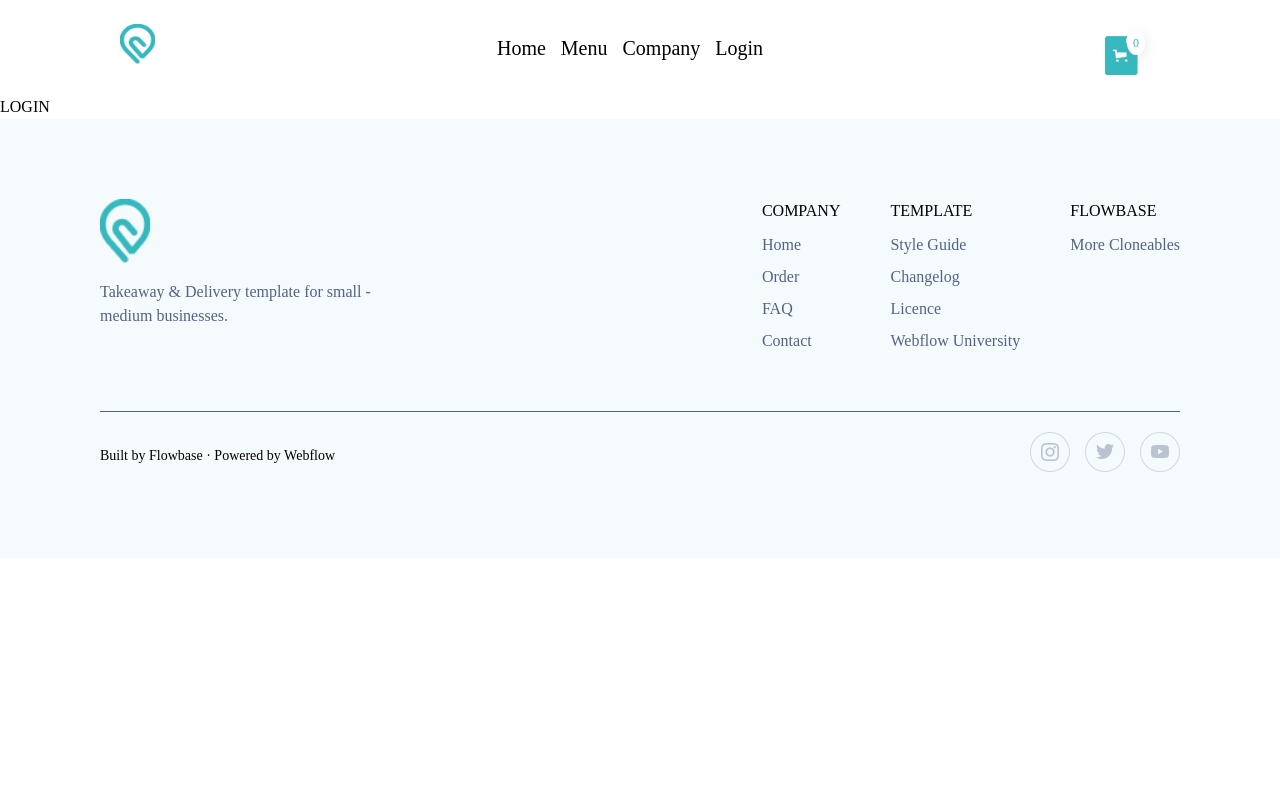
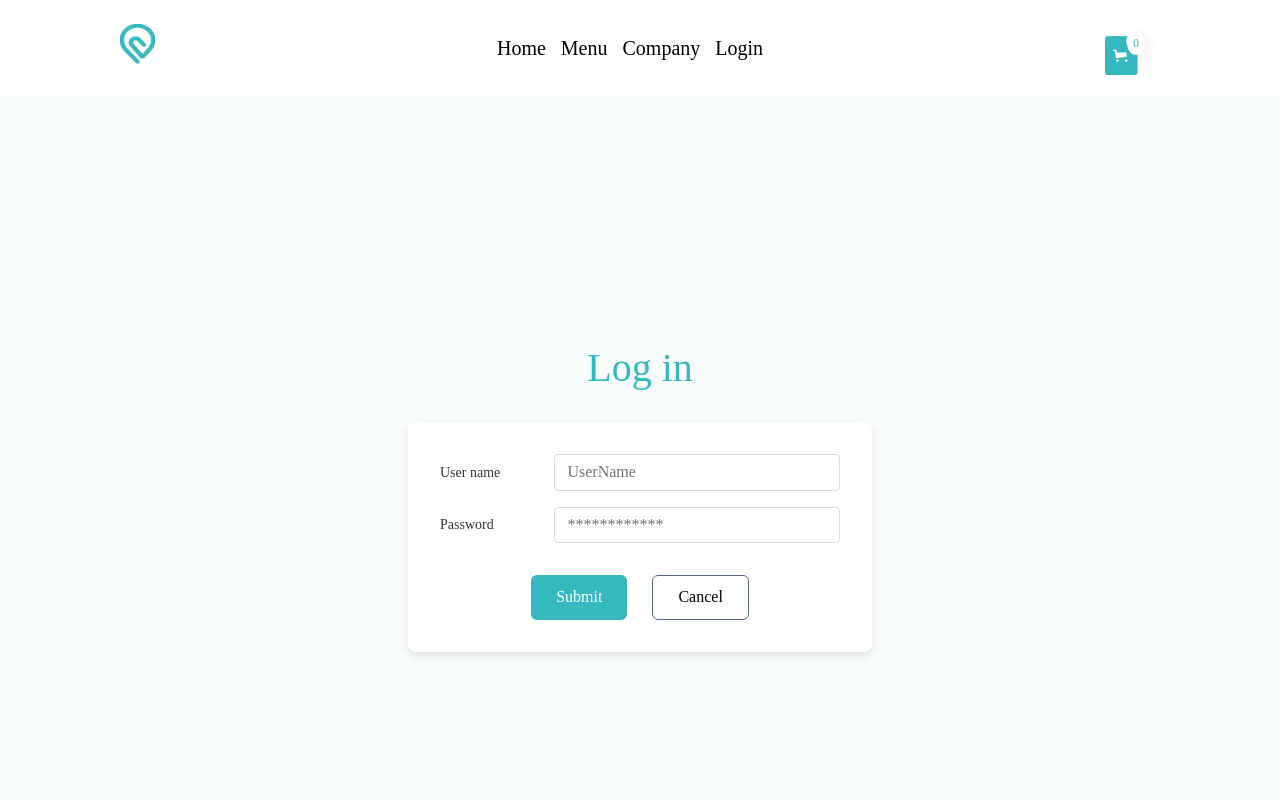
Before and after one commit to yulia-gomb/react-homeworks, a React (Vite) app: page /login in a window 1280 px wide. Shown: the top 800 px of the page. Built offline with nearby package versions, Linux system fonts and the light colour scheme.

Commit message:
feat-06: add markup of the login page

```diff
--- a/src/pages/loginPage/LoginPage.css
+++ b/src/pages/loginPage/LoginPage.css
@@ -0,0 +1,59 @@
+.login-container {
+    display: flex;
+    flex-direction: column;
+    align-items: center;
+    justify-content: center;
+    height: 100vh;
+    background-color: #f9fcfd;
+    margin: 0;
+    padding: 0;
+}
+
+.title {
+    font-size: 40px;
+    color: var(--color-blue);
+    margin-bottom: 24px;
+}
+
+.form-wrapper {
+    background: var(--color-white);
+    border-radius: 8px;
+    padding: 32px;
+    box-shadow: 0 4px 10px rgba(0, 0, 0, 0.1);
+    width: 400px;
+}
+
+.login-form {
+    display: flex;
+    flex-direction: column;
+    gap: 16px;
+}
+
+.form-field {
+    display: flex;
+    align-items: center;
+    justify-content: space-between;
+}
+
+.label {
+    font-size: 14px;
+    color: #333333;
+    width: 30%;
+    text-align: left;
+}
+
+.input {
+    width: 68%;
+    padding: 8px 12px;
+    border: 1px solid #d9d9d9;
+    border-radius: 4px;
+    font-size: 16px;
+    color: #333333;
+}
+
+.button-row {
+    display: flex;
+    justify-content: center;
+    gap: 25px;
+    margin-top: 16px;
+}
--- a/src/pages/loginPage/LoginPage.jsx
+++ b/src/pages/loginPage/LoginPage.jsx
@@ -1,13 +1,49 @@
 import './LoginPage.css';
+import Button from "../../components/button/Button.jsx";
 
 
 
 const LoginPage = () => {
+    const handleSubmit = (e) => {
+        e.preventDefault();
+        console.log("Login submitted");
+    };
+
+    const handleCancel = () => {
+        console.log("Login canceled");
+    };
 
     return (
-        <div className="login">
-            <h1>LOGIN</h1>
-
+        <div className="login-container">
+            <h1 className="title">Log in</h1>
+            <div className="form-wrapper">
+                <form className="login-form" onSubmit={handleSubmit}>
+                    <div className="form-field">
+                        <label htmlFor="username" className="label">User name</label>
+                        <input
+                            type="text"
+                            id="username"
+                            className="input"
+                            placeholder="UserName"
+                            required
+                        />
+                    </div>
+                    <div className="form-field">
+                        <label htmlFor="password" className="label">Password</label>
+                        <input
+                            type="password"
+                            id="password"
+                            className="input"
+                            placeholder="************"
+                            required
+                        />
+                    </div>
+                    <div className="button-row">
+                        <Button label="Submit" onClick={handleSubmit} variant="primary" />
+                        <Button label="Cancel" onClick={handleCancel} variant="secondary" />
+                    </div>
+                </form>
+            </div>
         </div>
     );
 };
```
